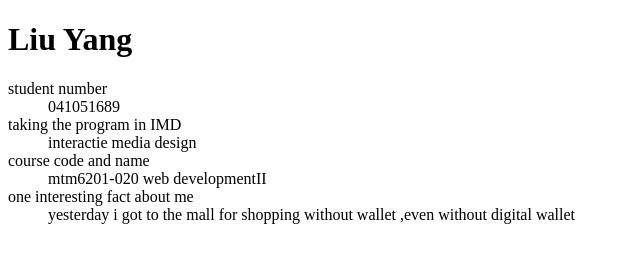
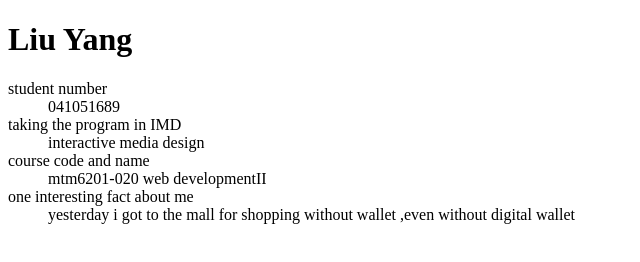
Before and after one commit to liu00633/mtm6201-week1, a plain HTML site: page index.html in a window 1280 px wide. Shown: the full height of the page, 0-640 px from the left. Drawn offline with Linux system fonts and the light colour scheme.

Commit message:
add information modidy

```diff
--- a/index.html
+++ b/index.html
@@ -14,7 +14,7 @@
     <dt>student number</dt>
     <dd>041051689</dd>
     <dt>taking the program in IMD</dt>
-    <dd> interactie media design</dd>
+    <dd> interactive media design</dd>
     <dt>course code and name</dt>
     <dd>mtm6201-020 web developmentII</dd>
     <dt>one interesting fact about me</dt>
```
